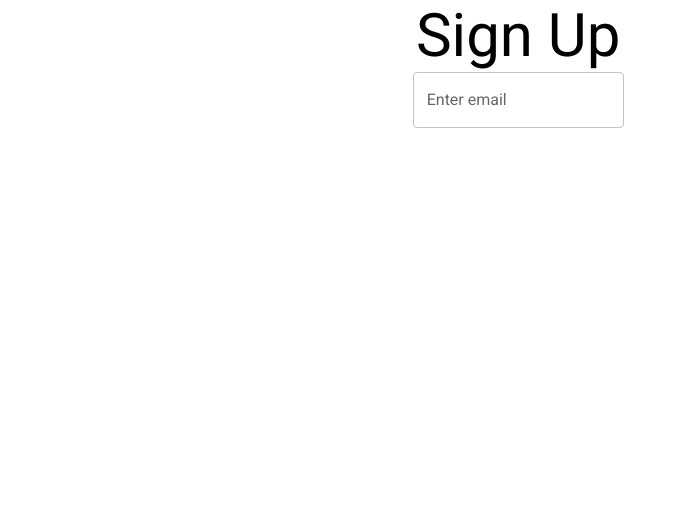
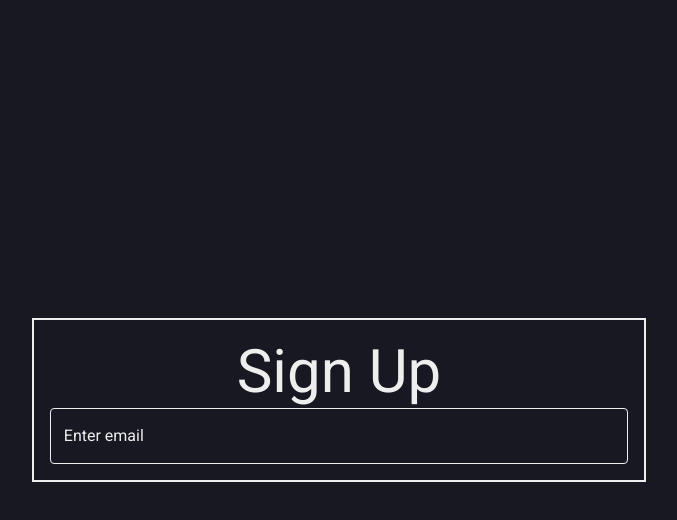
Before and after one commit to imtanmay21/smart-home-management-system, a React (Create React App) app: page /signup in a window 1280 px wide. Shown: the top 520 px of the page, without its empty margins (301-978 px from the left). Built offline with nearby package versions, Linux system fonts and the light colour scheme.

Commit message:
Created a custom text field && created a signup form

```diff
--- a/src/components/CustomContainer.js
+++ b/src/components/CustomContainer.js
@@ -1,21 +1,21 @@
-import { Box, useTheme } from "@mui/material";
+import { Box, Stack, useTheme } from "@mui/material";
 import React from "react";
 
 export const CustomContainer = ({ children }) => {
   const theme = useTheme();
 
-  // Access theme properties
-  console.log("theme,", theme)
-
   return (
-    <Box
+    <Stack
       height="100vh"
       width="100vw"
-
+      p="2rem 0"
+      bgcolor={theme.palette.primary.dark}
+      alignItems="center"
+      justifyContent="center"
     >
       <Box height="100%" width="80%">
         {children}
       </Box>
-    </Box>
+    </Stack>
   );
 };
--- /dev/null
+++ b/src/components/CustomTextField.js
@@ -0,0 +1,15 @@
+import { TextField } from "@mui/material";
+import React from "react";
+
+export const CustomTextField = ({ inputLabel }) => {
+  return (
+    <TextField
+      variant="outlined"
+      label={inputLabel}
+      color="secondary"
+      sx={{
+        width: "100%",
+      }}
+    />
+  );
+};
--- a/src/pages/Signup.js
+++ b/src/pages/Signup.js
@@ -1,27 +1,41 @@
-import { Box, Stack, TextField, Typography } from "@mui/material";
+import { Box, Stack, Typography } from "@mui/material";
 import React from "react";
 import { CustomContainer } from "../components/CustomContainer";
+import { useTheme } from "@emotion/react";
+import { CustomTextField } from "../components/CustomTextField";
 
 export const Signup = () => {
+  const theme = useTheme();
+
   return (
     <CustomContainer>
-      <Stack direction="row">
-        <Box flex="0.6"></Box>
+      {/* Showcase */}
+      <Stack
+        height="100%"
+        width="100%"
+        alignItems="center"
+        justifyContent="center"
+      >
+        <Stack
+          width="60%"
+          p="1rem"
+          sx={{
+            border: `2px solid ${theme.palette.secondary.main}`,
+          }}
+        >
+          {/* Header */}
+          <Typography
+            variant="h2"
+            textAlign="center"
+            color={theme.palette.secondary.main}
+          >
+            Sign Up
+          </Typography>
 
-        <Box flex="0.4">
-          {/* Sign up form */}
-          <Stack alignItems="center" justifyContent="center">
-            {/* Header */}
-            <Typography variant="h2">Sign Up</Typography>
-
-            {/* Form for signup */}
-            <Stack>
-              <Box>
-                <TextField label="Enter email" />
-              </Box>
-            </Stack>
-          </Stack>
-        </Box>
+          <Box>
+            <CustomTextField inputLabel="Enter email" />
+          </Box>
+        </Stack>
       </Stack>
     </CustomContainer>
   );
--- a/src/theme.js
+++ b/src/theme.js
@@ -5,10 +5,10 @@ const theme = createTheme({
   palette: {
     primary: {
       main: "#537FE7",
+      dark: "#181823",
     },
     secondary: {
       main: "#EEEEEE",
-      dark: "#181823"
     },
   },
 
@@ -16,6 +16,48 @@ const theme = createTheme({
   typography: {
     fontFamily: "Roboto",
   },
+
+  components: {
+
+    // Styling for the MUI Textfield label
+    MuiFormLabel: {
+      styleOverrides: {
+        root: {
+          '&': {
+            color: "#EEEEEE"
+          }
+        }
+      }
+    },
+
+    // Outlined Input styling for MuiOutlinedInput
+    MuiOutlinedInput: {
+      styleOverrides: {
+        root: {
+          "&:hover .MuiOutlinedInput-notchedOutline": {
+            borderColor: "#EEEEEE"
+          }
+        }
+      }
+    },
+
+    // Styling for the text field
+    MuiTextField: {
+      styleOverrides: {
+        root: {
+          '& fieldset': {
+            borderColor: "#EEEEEE",
+          },
+          '& input': {
+            color: "#EEEEEE"
+          },
+          '&::placeholder': {
+            color: "#EEEEEE"
+          }
+        }
+      }
+    },
+  },
 });
 
 export default theme;
```
